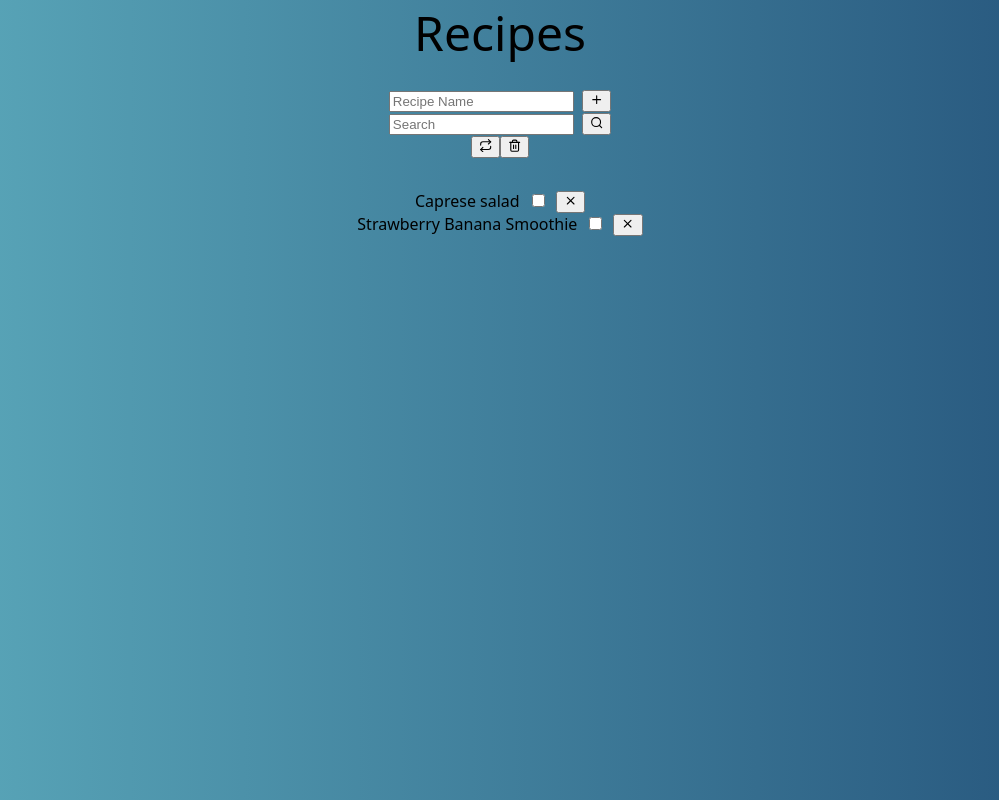
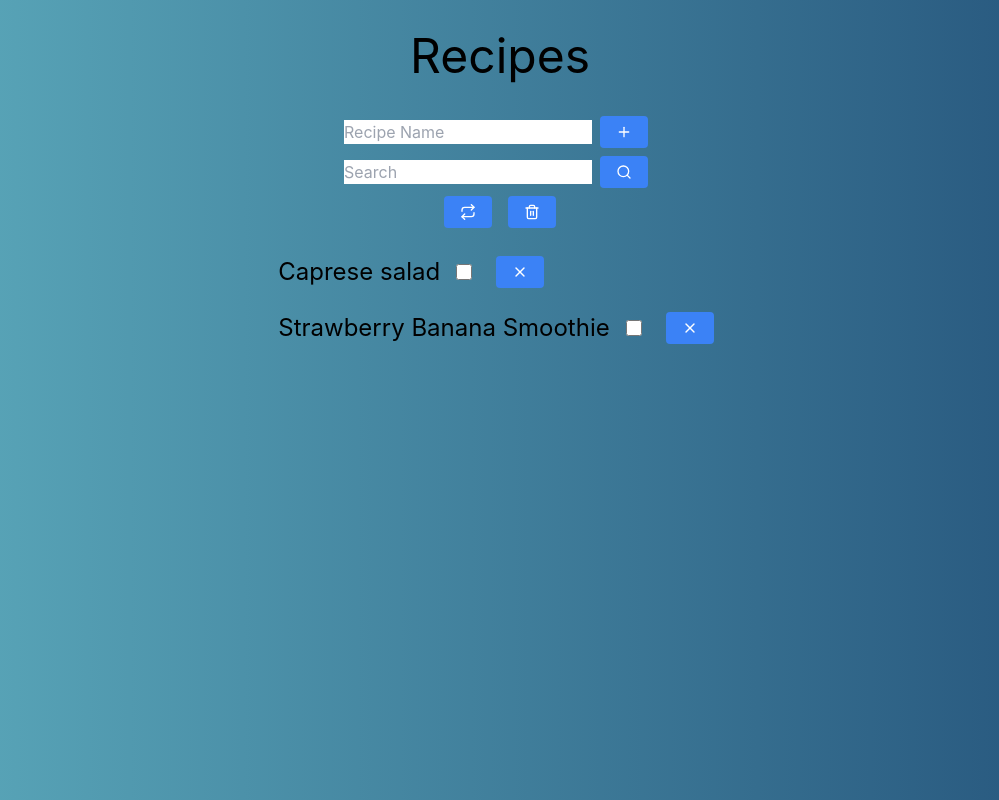
Before and after one commit to cw417/react-recipes, a React (Create React App) app: page / in a window 1280 px wide. Shown: the whole page, without its empty margins (140-1139 px from the left). Built offline with nearby package versions, Linux system fonts and the light colour scheme.

Commit message:
Add tailwindcss; redo styling

```diff
--- a/package.json
+++ b/package.json
@@ -41,6 +41,9 @@
     ]
   },
   "devDependencies": {
-    "gh-pages": "^4.0.0"
+    "autoprefixer": "^10.4.8",
+    "gh-pages": "^4.0.0",
+    "postcss": "^8.4.16",
+    "tailwindcss": "^3.1.8"
   }
 }
--- a/src/App.css
+++ b/src/App.css
@@ -1,46 +1,15 @@
+@tailwind base;
+@tailwind components;
+@tailwind utilities;
+
 body {
   background: linear-gradient(to right, #5dacbd, #24527a);
-  font-family: system-ui, -apple-system, BlinkMacSystemFont, 'Segoe UI', Roboto, Oxygen, Ubuntu, Cantarell, 'Open Sans', 'Helvetica Neue', sans-serif;
 }
 
-.pad-left {
-  padding-left: 0.5em;
+.btn {
+  @apply bg-blue-500 hover:bg-blue-400 text-white font-bold mx-2 my-1 py-2 px-4 rounded;
 }
 
-.large-font {
-  font-size: 1.5em;
+.chkbx {
+  @apply m-4 w-4 h-4 border border-gray-300 bg-white checked:bg-blue-500;
 }
-
-.container {
-  display: flex;
-  flex-direction: column;
-  justify-content: center;
-  align-items: center;
-}
-
-.container--header {
-  margin-bottom: 2em;
-}
-
-.container--header__title {
-  font-size: 3em;
-  margin-bottom: 0.5em;
-}
-
-.container--ingredients {
-  display: flex;
-  flex-direction: row;
-  justify-content: flex-start;
-}
-
-.pad-left {
-  padding-left: 0.5em;
-}
-
-.input--ingredientAmount {
-  width: 4em;
-}
-
-.span--amount {
-  width: 6em;
-}
--- a/src/App.js
+++ b/src/App.js
@@ -235,40 +235,35 @@ function App() {
 
   return (
     <>
-      <div className='container--app'>
-        <div className='container container--header'>
-          <div className='container--header__title'>
+      <div className='flex flex-col items-center justify-center'>
+        <div className='items-center'>
+          <div className='text-5xl text-center m-8'>
             Recipes
           </div>
 
-          <div className='container--header__addRecipe'>
-            <input
-              placeholder='Recipe Name'
-              type='text'
-              ref={recipeNameRef}
-              onKeyPress={handleKeyPress}
-            />
-            <span className='pad-left' >
-              <button
-                onClick={handleAddRecipe}
-              > <FiPlus /> </button>
-            </span>
-          </div>
           <div>
-            <input type='text' placeholder='Search' ref={searchRef} />
-            <span className='pad-left'>
-              <button onClick={handleSearch}><FiSearch /></button>
-            </span>
+            <div className='flex items-center'>
+              <input placeholder='Recipe Name' type='text' ref={recipeNameRef} onKeyPress={handleKeyPress} />
+              <span className='pad-left' >
+                <button className='btn' onClick={handleAddRecipe}> <FiPlus /> </button>
+              </span>
+            </div>
+            <div className='flex items-center'>
+              <input type='text' placeholder='Search' ref={searchRef} />
+              <span className='pad-left'>
+                <button className='btn' onClick={handleSearch}><FiSearch /></button>
+              </span>
+            </div>
           </div>
 
-          <div>
-            <button onClick={handleRestore}><FiRepeat /></button>
-            <button onClick={handleClearAll}><FiTrash2 /></button>
+          <div className='flex justify-center'>
+            <button className='btn' onClick={handleRestore}><FiRepeat /></button>
+            <button className='btn' onClick={handleClearAll}><FiTrash2 /></button>
           </div>
         </div>
 
         <div >
-          <div className='container'>
+          <div className='m-4'>
             <RecipeList
               recipes={recipes}
               removeRecipe={removeRecipe}
--- a/src/components/IngredientsList.js
+++ b/src/components/IngredientsList.js
@@ -18,11 +18,12 @@ export default function IngredientsList({ recipe, removeIngredient}) {
     recipe.ingredients.map((ingredient, index) => {
       return (
         <div key={index}>
-          <div className='container--ingredients'>
-            <span className='span--amount'>{ingredient.amount}</span>
-            <span>{ingredient.name}</span>
-            <span className='pad-left'>
+          <div className='flex flex-row'>
+            <span className='mx-4 text-left'>{ingredient.amount}</span>
+            <span className='inline-block align-middle'>{ingredient.name}</span>
+            <span>
               <button
+                className='btn'
                 onClick={() => handleRemoveIngredient(recipe.id, ingredient.id)}
               ><FiMinus /></button>
             </span>
--- a/src/components/Recipe.js
+++ b/src/components/Recipe.js
@@ -5,7 +5,7 @@ import { FiX } from "react-icons/fi";
 export default function Recipe({ recipe, removeRecipe, addIngredient, removeIngredient, addInstruction, removeInstruction }) {
 
   const [ display, setDisplay ] = useState('none')
-  const [ fontSize, setFontSize ] = useState('1em')
+  const [ fontSize, setFontSize ] = useState('1.5em')
 
   function handleSelect() {
     /**
@@ -17,7 +17,7 @@ export default function Recipe({ recipe, removeRecipe, addIngredient, removeIngr
       console.log('selected ' + recipe.name)
     } else {
       setDisplay('none')
-      setFontSize('1em')
+      setFontSize('1.5em')
       console.log('unselected ' + recipe.name)
     }
   }
@@ -31,18 +31,21 @@ export default function Recipe({ recipe, removeRecipe, addIngredient, removeIngr
   }
 
   return (
-    <div>
+    <div className='m-2'>
       <div>
-        <span style={{fontSize:fontSize}}>
+        <span className='' style={{fontSize:fontSize}}>
           {recipe.name}
         </span>
         <span className='pad-left'>
-          <input type='checkbox' onClick={handleSelect} />
+          <input className='chkbx' type='checkbox' onClick={handleSelect} />
         </span>
         <span className='pad-left'>
-          <button onClick={handleRemoveRecipe}><FiX /></button>
+          <button className='btn' onClick={handleRemoveRecipe}><FiX /></button>
         </span>
-        <div style={{display:display}}>
+        <div
+          className=''
+          style={{display:display}}
+        >
           <RecipeInfo
             recipe={recipe}
             addIngredient={addIngredient}
--- a/src/components/RecipeInfo.js
+++ b/src/components/RecipeInfo.js
@@ -61,14 +61,14 @@ export default function RecipeInfo({ recipe, addIngredient, removeIngredient, ad
 
   return (
   <>
-    <button onClick={handleEdit}><FiEdit2 /></button>
-    <div className='large-font'>Ingredients</div>
+    <button className='btn' onClick={handleEdit}><FiEdit2 /></button>
+    <div className='text-2xl my-2'>Ingredients</div>
     <IngredientsList
       recipe={recipe}
       removeIngredient={removeIngredient}
     />
     <br />
-    <div className='large-font'>Instructions</div>
+    <div className='text-2xl my-2'>Instructions</div>
     <InstructionsList
       recipe={recipe}
       addInstruction={addInstruction}
@@ -76,7 +76,7 @@ export default function RecipeInfo({ recipe, addIngredient, removeIngredient, ad
     />
     <div style={{display:display}}>
       <input
-        className='input--ingredientAmount'
+        className='mr-2 w-20'
         type='text'
         placeholder='Amt'
         ref={ingredientAmount}
@@ -88,7 +88,7 @@ export default function RecipeInfo({ recipe, addIngredient, removeIngredient, ad
         ref={ingredientName}
         onKeyPress={handleKeyPress}
       />
-      <button onClick={handleAddIngredient}>+</button>
+      <button className='btn' onClick={handleAddIngredient}>+</button>
     </div>
     <div style={{display:display}}>
       <input
@@ -97,7 +97,7 @@ export default function RecipeInfo({ recipe, addIngredient, removeIngredient, ad
         ref={instructionInfo}
         onKeyPress={handleKeyPress}
       />
-      <button onClick={handleAddInstruction}>+</button>
+      <button className='btn' onClick={handleAddInstruction}>+</button>
     </div>
   </>
   )
--- /dev/null
+++ b/tailwind.config.js
@@ -0,0 +1,10 @@
+/** @type {import('tailwindcss').Config} */
+module.exports = {
+  content: [
+    "./src/**/*.{js,jsx,ts,tsx}",
+  ],
+  theme: {
+    extend: {},
+  },
+  plugins: [],
+}
```
Also changed, not shown: 3 other files (tests, documents, lock files or other folders).
